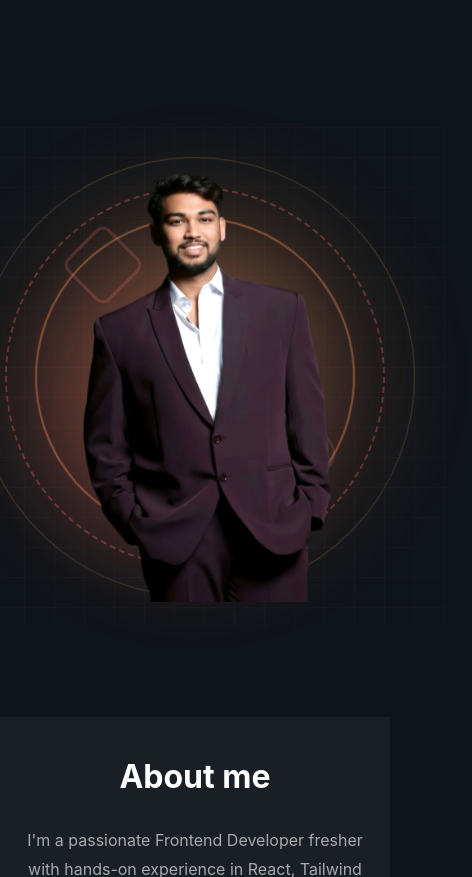
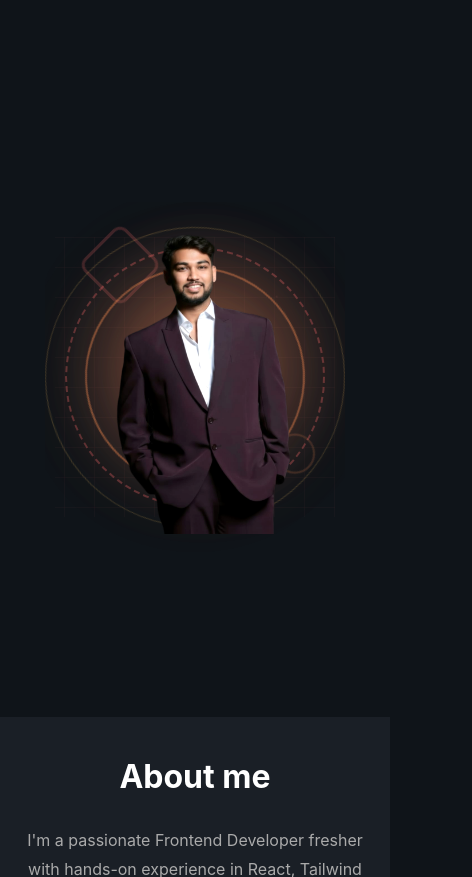
Before and after one commit to anshulnishad5/portfolio-website, a plain HTML site: page index.html in a window 390 px wide. Shown: the part 576-1453 px from the top of the page, 472 px wide, since content can reach past the window. Drawn offline with Linux system fonts and the light colour scheme.

Commit message:
Add styles for glow backgrounds and image containers

```diff
--- a/index.html
+++ b/index.html
@@ -858,7 +858,63 @@
             .contact-section {
                 padding: 40px 20px;
             }
-        }
+
+
+
+                .glow-bg,
+                .glow-bg-2,
+                .glow-bg-3 {
+                    width: 250px;
+                    height: 250px;
+                }
+
+                .ring-1 {
+                    width: 260px;
+                    height: 260px;
+                }
+
+                .ring-2 {
+                    width: 220px;
+                    height: 220px;
+                }
+
+                .ring-3 {
+                    width: 300px;
+                    height: 300px;
+                }
+
+                .grid-pattern {
+                    width: 280px;
+                    height: 280px;
+                }
+
+
+                .image-container {
+                    max-width: 300px;
+                    max-height: 380px;
+                }
+
+                .image-container img {
+                    width: 260px;
+                    height: auto;
+                }
+
+                .hero-image,
+                .image-container {
+                    overflow: hidden;
+                }
+
+
+
+
+
+            }
+
+            html,
+            body {
+                max-width: 100%;
+                overflow-x: hidden;
+            }
     </style>
 </head>
 
```
